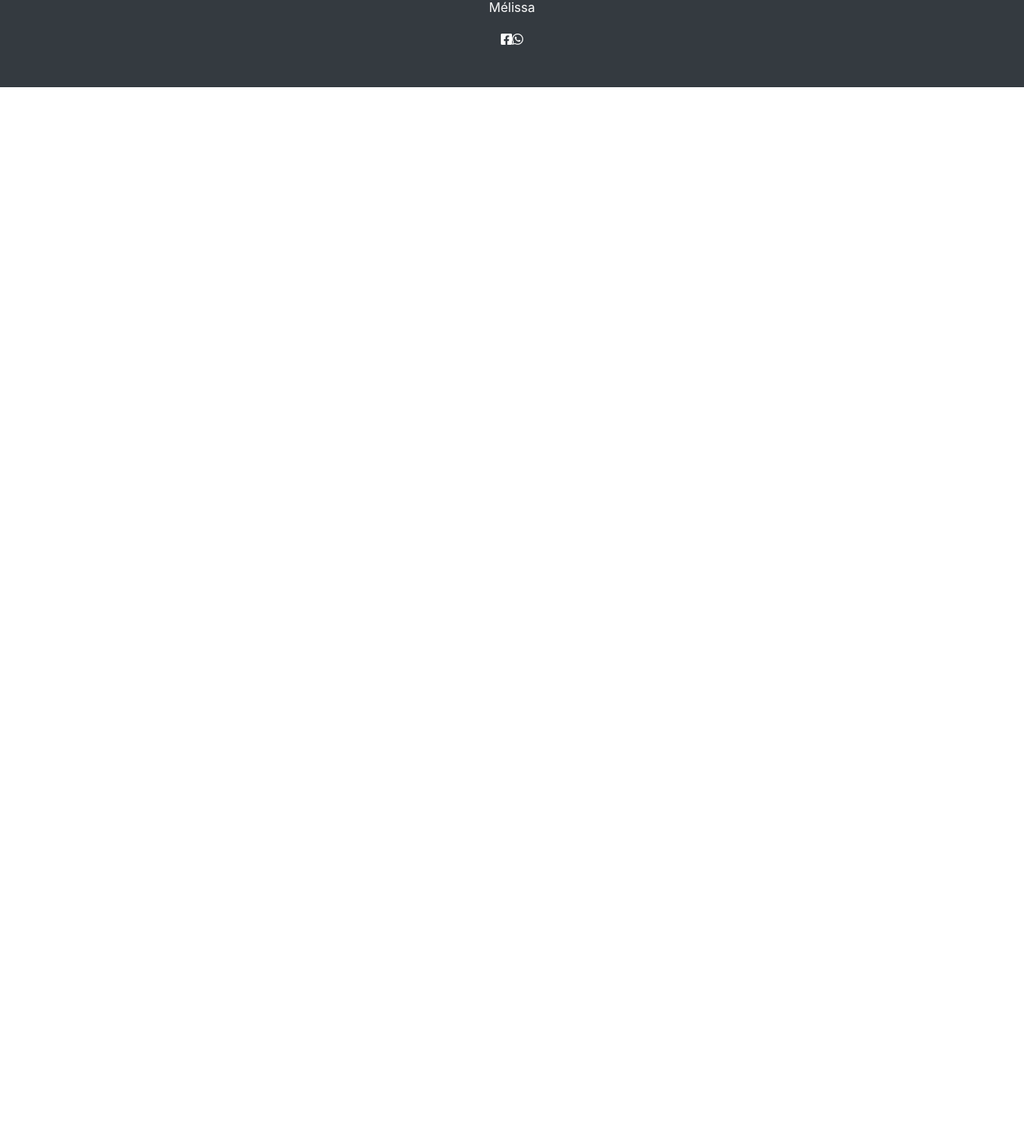
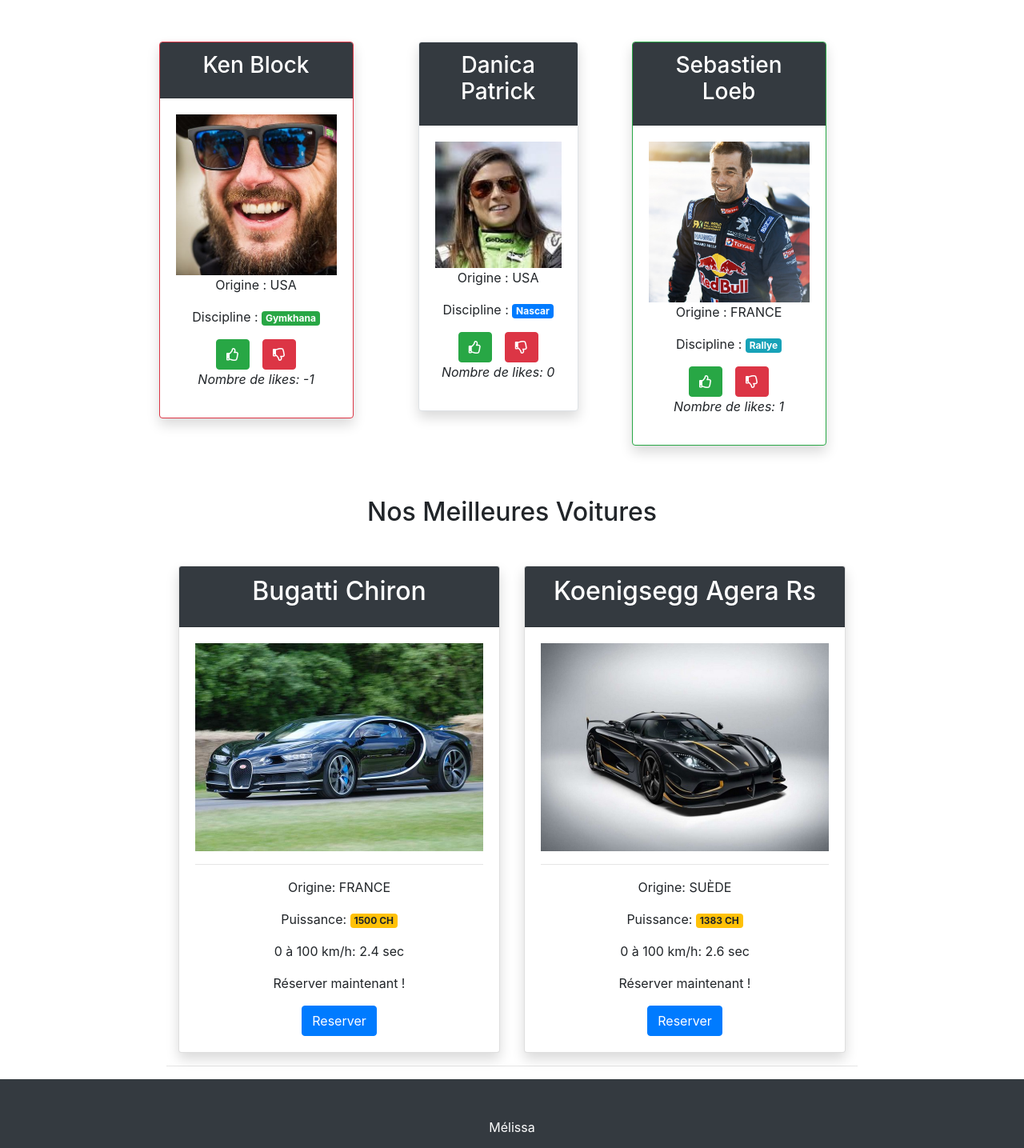
Before and after one commit to melissa98m/HelloWorld, an Angular app: page / in a window 1280 px wide. Shown: the part 638-2073 px from the top of the page at 80% size. Before the commit the page ends 800 px from the top, so only its background shows below. Built offline with nearby package versions, Linux system fonts and the light colour scheme.

Commit message:
afficher les meillleurs

```diff
--- a/src/app/footer/footer.component.html
+++ b/src/app/footer/footer.component.html
@@ -1,7 +1,14 @@
 <footer class="bg-dark p-5 fixed text-white text-center">
 
 <p>Mélissa</p>
-<i class="fab fa-facebook-square"></i>
-<i class="fab fa-whatsapp"></i>
-
+<div class="d-flex justify-content-center">
+    <i class="fab fa-github fa-2x mx-3"></i>
+    <i class="fab fa-linkedin fa-2x mx-3"></i>
+    <i class="fab fa-youtube fa-2x mx-3"></i>
+    <i class="fab fa-instagram fa-2x mx-3"></i>
+    <i class="fab fa-snapchat fa-2x mx-3"></i>
+    <i class="fab fa-twitter fa-2x mx-3"></i>
+    <i class="fab fa-facebook fa-2x mx-3"></i>
+    <i class="fab fa-whatsapp fa-2x mx-3"></i>
+</div>
 </footer>
--- a/src/app/home-page/home-page.component.html
+++ b/src/app/home-page/home-page.component.html
@@ -8,5 +8,15 @@
   </p>
 
 
-<router-outlet></router-outlet>
+
 </div>
+<h2 class="my-5 text-center">Nos Pilotes d'Exception</h2>
+
+<div class="card-deck  justify-content-center">
+  <app-driver-item  *ngFor="let oneDriver of bestdrivers" [drivers]="oneDriver" ></app-driver-item>
+</div>
+
+<h2 class="my-5 text-center">Nos Meilleures Voitures</h2>
+
+<div class="card-deck  justify-content-center">
+  <app-car-item  *ngFor="let oneCar of bestcars" [car]="oneCar" ></app-car-item>
--- a/src/app/home-page/home-page.component.ts
+++ b/src/app/home-page/home-page.component.ts
@@ -1,4 +1,4 @@
-import { Component, Input, OnInit } from '@angular/core';
+import { Component, OnInit } from '@angular/core';
 import { DataService } from '../services/data.service';
 
 
@@ -10,19 +10,18 @@ import { DataService } from '../services/data.service';
 export class HomePageComponent implements OnInit {
 
 
-  @Input() drivers:any;
-  @Input() cars:any;
+
 
   title:string = 'Drive X';
+  bestdrivers:any ;
+  bestcars:any ;
 
 
 
+  constructor( private data:DataService) {
 
-
-  constructor( private bestCars:DataService , bestDriver:DataService) {
-
-   bestCars.getBestCars(2)
-   bestDriver.getBestDrivers(1)
+   this.bestdrivers = this.data.getBestDrivers(3)
+   this.bestcars = this.data.getBestCars(2)
 
   }
   ngOnInit(): void {
--- a/src/app/services/data.service.ts
+++ b/src/app/services/data.service.ts
@@ -124,12 +124,12 @@ export class DataService {
     return this.drivers;
     }
 
-  getBestDrivers(nblike:number):any {
+  getBestDrivers(nb:number):any {
     var allDrivers = this.drivers.slice();
     allDrivers.sort( (driverB:any , driverA:any) => {
       driverA.likeIts -  driverB.likeIts;
     })
-    return allDrivers.slice(allDrivers.length , nblike);
+    return allDrivers.slice(0 , nb);
      }
 
 
@@ -144,7 +144,7 @@ export class DataService {
     })
 
 
-      return allCars.slice(allCars.length , nbCh);
+      return allCars.slice(0 , nbCh);
     }
 
 }
```
